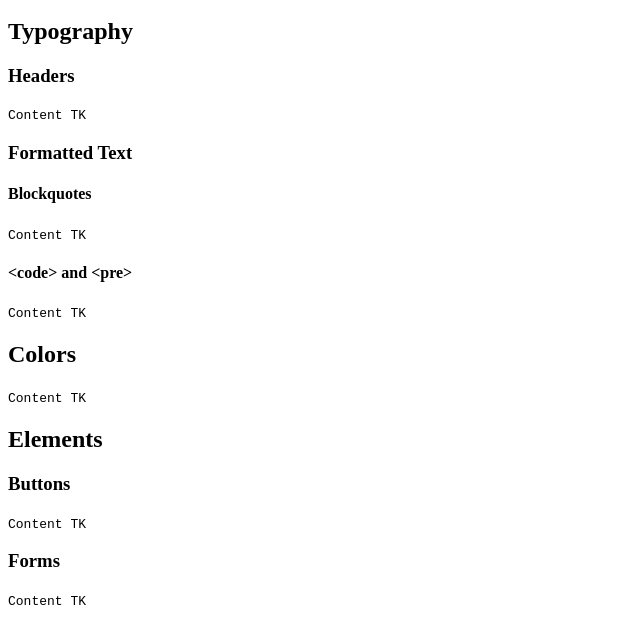
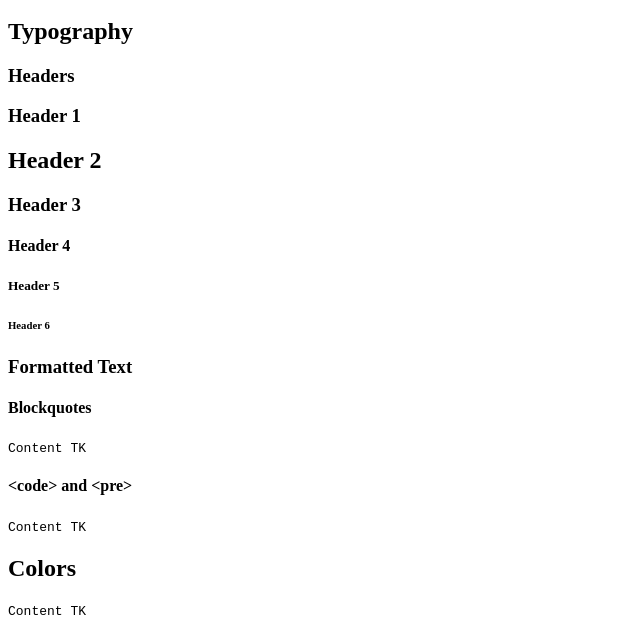
Before and after one commit to banterability/colophon, a plain HTML site: page index.html in a window 1280 px wide. Shown: the part 136-772 px from the top of the page, without its empty margins (0-640 px from the left). Drawn offline with Linux system fonts and the light colour scheme.

Commit message:
Add header sample content

```diff
--- a/index.html
+++ b/index.html
@@ -24,7 +24,13 @@
 
     <article>
       <h3>Headers</h3>
-      <code>Content TK</code>
+
+      <h1>Header 1</h1>
+      <h2>Header 2</h2>
+      <h3>Header 3</h3>
+      <h4>Header 4</h4>
+      <h5>Header 5</h5>
+      <h6>Header 6</h6>
     </article>
 
     <article>
```
